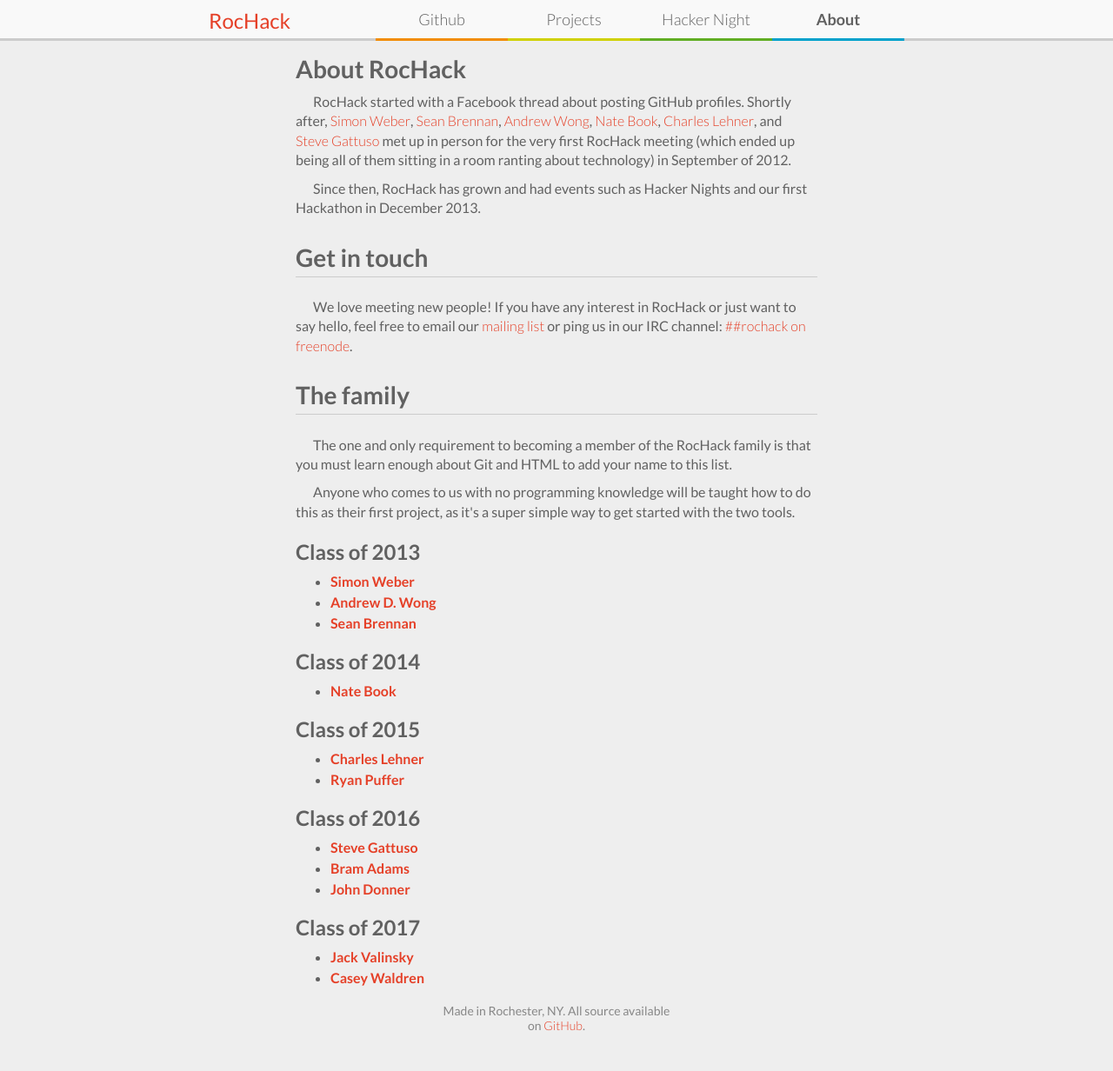
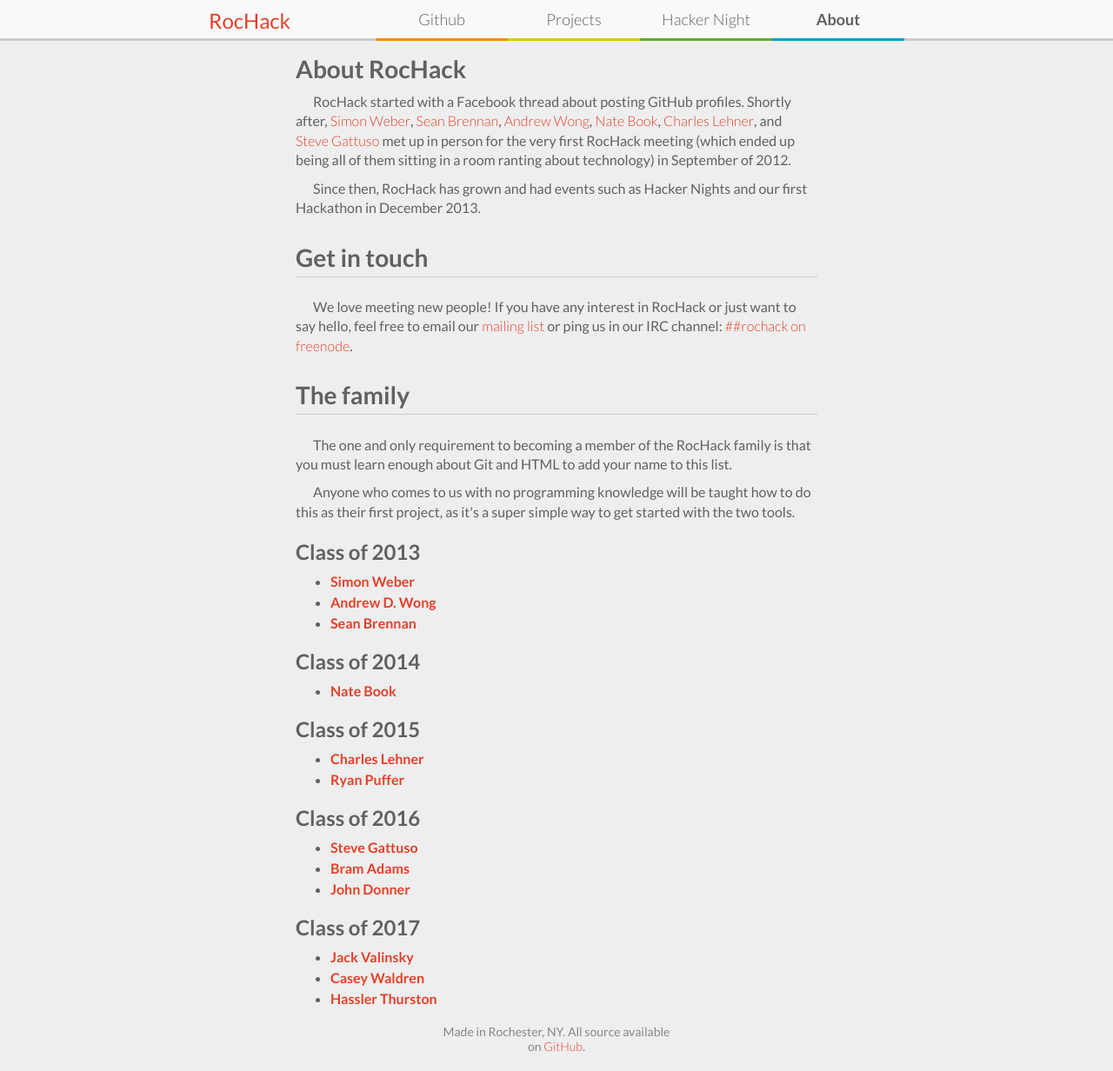
Before and after one commit to RocHack/rochack.org, a Jekyll site: the page built from about.html, in a window 1280 px wide. Shown: the whole page at 87% size. Built offline with Jekyll 4.4.1, drawn with Linux system fonts in a browser that asks for light colours; before the commit the page ends 1208 px from its top, so only the background shows below that.

Commit message:
added myself to about page

```diff
--- a/about.html
+++ b/about.html
@@ -51,4 +51,5 @@ Since then, RocHack has grown and had events such as Hacker Nights and our first
 <ul class="members">
     <li><a href="https://github.com/eigengrau80">Jack Valinsky</a></li>
     <li><a href="https://github.com/cwaldren">Casey Waldren</a></li>
+    <li><a href="http://hasslerthurston.com">Hassler Thurston</a></li>
 </ul>
```
